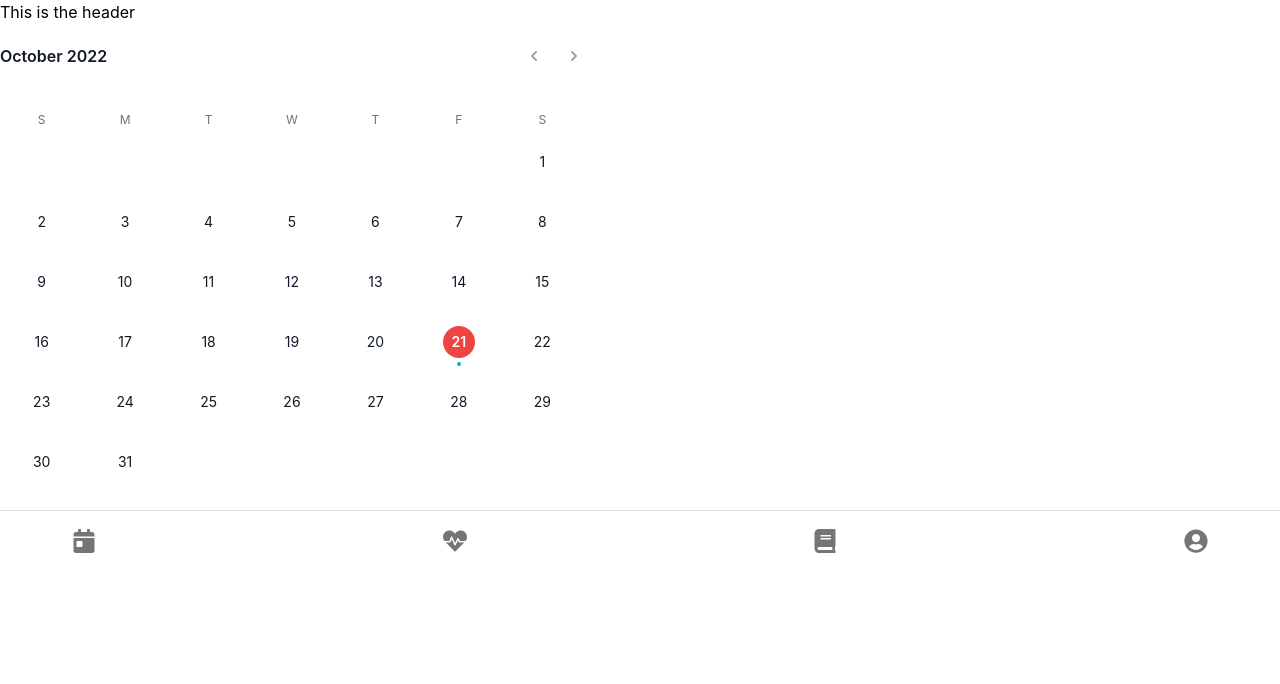
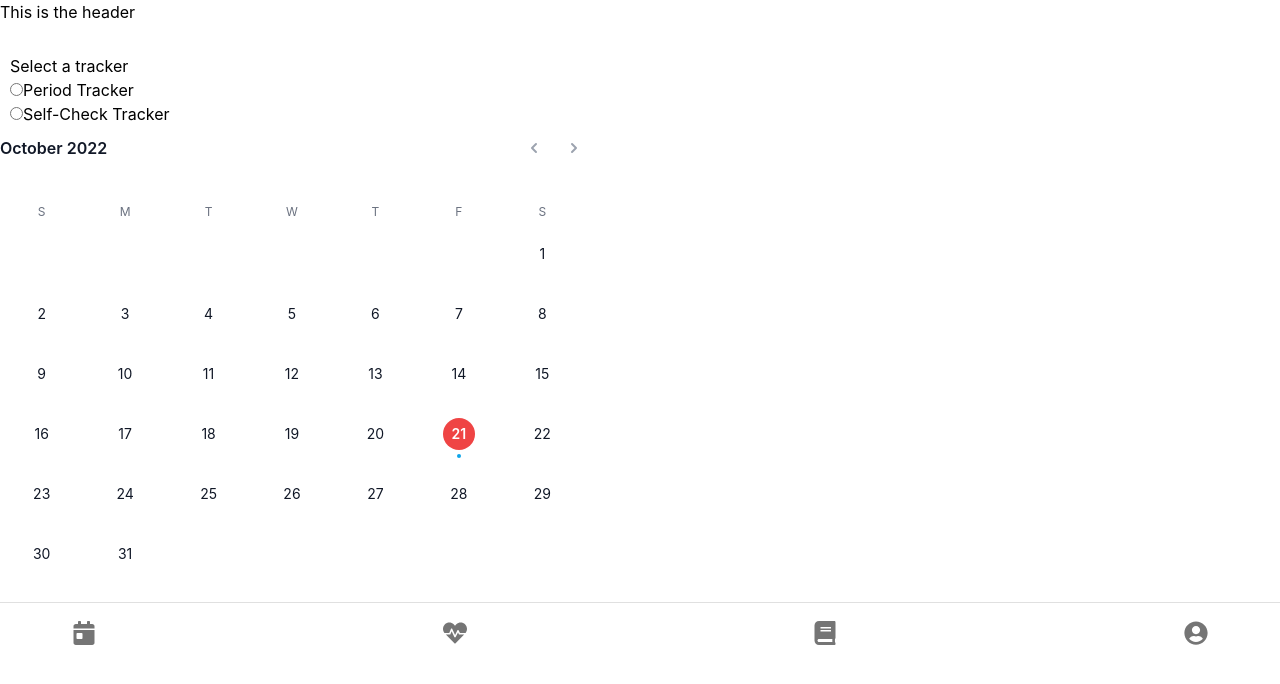
Before and after one commit to gracexkan/pink-hope-breastcheck-tool, a React (Create React App) app in the folder client/: page / in a window 1280 px wide. Shown: the top 684 px of the page. Built offline with nearby package versions, Linux system fonts and the light colour scheme; no server answers; the HTML template or start-up script is replaced by a standard one.

Commit message:
added form

```diff
--- /dev/null
+++ b/client/src/components/CalForm.jsx
@@ -0,0 +1,48 @@
+import React from "react"
+
+export default function Form() {
+  const [formData, setFormData] = React.useState(
+      {
+          logger: ""
+      }
+  )
+  const handleChange = (event) => {
+    const {name, value, type, checked} = event.target
+    setFormData(prevFormData => {
+        return {
+            ...prevFormData,
+            [name]: type === "checkbox" ? checked : value
+        }
+    })
+  }
+
+  return (
+    <form style={{width: "100%", padding: "10px"}}>
+      <fieldset>
+        <legend>Select a tracker</legend>
+
+        <input
+            type="radio"
+            id="period"
+            name="logger"
+            value="period"
+            checked={formData.logger === "period"}
+            onChange={handleChange}
+        />
+        <label htmlFor="period">Period Tracker</label>
+        <br />
+
+        <input
+            type="radio"
+            id="self-check"
+            name="logger"
+            value="self-check"
+            checked={formData.logger === "self-check"}
+            onChange={handleChange}
+        />
+        <label htmlFor="self-check">Self-Check Tracker</label>
+        <br />
+      </fieldset>
+    </form>
+  )
+}
--- a/client/src/components/CalTracker.jsx
+++ b/client/src/components/CalTracker.jsx
@@ -22,16 +22,19 @@ function classNames(...classes) {
 const CalTracker = () => {
   let today = startOfToday()
   let [selectedDay, setSelectedDay] = useState(today)
+  let [isPeriodLogs, setIsPeriodLogs] = useState(true)
   let [currentMonth, setCurrentMonth] = useState(format(today, 'MMM-yyyy'))
   let [periodLogs, setPeriodLogs] = useState([])
   let [selfCheckLogs, setSelfCheckLogs] = useState([])
   let firstDayCurrentMonth = parse(currentMonth, 'MMM-yyyy', new Date())
 
   useEffect(() => {
-    if (periodLogs.filter(e => e.toString() == selectedDay.toString()).length <= 0) {
-      setPeriodLogs(prev => [...prev, selectedDay]);
-    } else {
-      setPeriodLogs(prev => prev.filter(e => e.toString() != selectedDay.toString()));
+    if (isPeriodLogs) {
+      if (periodLogs.filter(e => e.toString() == selectedDay.toString()).length <= 0) {
+        setPeriodLogs(prev => [...prev, selectedDay]);
+      } else {
+        setPeriodLogs(prev => prev.filter(e => e.toString() != selectedDay.toString()));
+      }
     }
   }, [selectedDay])
 
--- a/client/src/pages/Calendar.jsx
+++ b/client/src/pages/Calendar.jsx
@@ -1,5 +1,6 @@
 import React from 'react';
 import CalTracker from '../components/CalTracker';
+import CalForm from '../components/CalForm';
 import 'react-calendar/dist/Calendar.css';
 
 const Calendar = () => {
@@ -15,6 +16,7 @@ const Calendar = () => {
         width: '100%'
       }}
     >
+      <CalForm />
       <CalTracker />
     </div>
   );
```
